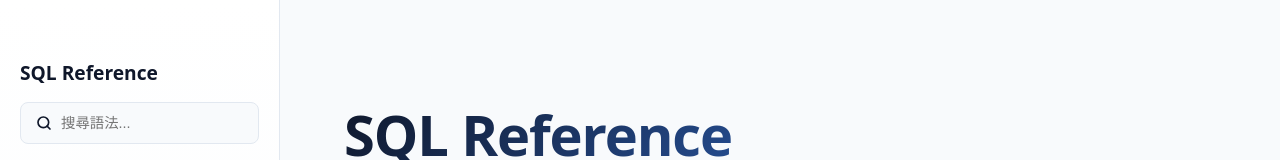
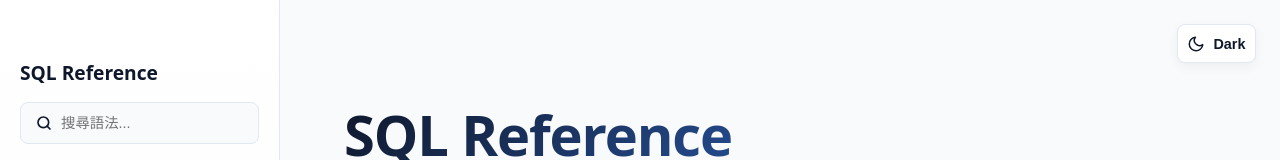
Before and after one commit to moonyoulove/sql_grammar, a Next.js app: page / in a window 1280 px wide. Shown: the top 160 px of the page. Built offline with nearby package versions, Linux system fonts and the light colour scheme; a small style sheet from the web is missing.

Commit message:
feat: add manual dark/light mode toggle with system preference fallback

```diff
--- a/app/globals.css
+++ b/app/globals.css
@@ -17,7 +17,7 @@
 }
 
 @media (prefers-color-scheme: dark) {
-  :root {
+  body:not([data-theme='light']) {
     --background: #020617;
     --foreground: #f8fafc;
     --card-bg: #0f172a;
@@ -34,6 +34,24 @@
     --radius-md: 8px;
     --radius-sm: 6px;
   }
+}
+
+body[data-theme='dark'] {
+  --background: #020617;
+  --foreground: #f8fafc;
+  --card-bg: #0f172a;
+  --card-border: #1e293b;
+  --text-muted: #94a3b8;
+  --diagram-bg: #020617;
+  --example-bg: #0f172a;
+  --sidebar-bg: linear-gradient(180deg, #0f172a 0%, #020617 100%);
+  --accent: #60a5fa;
+  --accent-hover: #3b82f6;
+  --railroad-text: #f8fafc;
+  --railroad-path: #94a3b8;
+  --radius-lg: 12px;
+  --radius-md: 8px;
+  --radius-sm: 6px;
 }
 
 html,
@@ -153,8 +171,33 @@ body {
   margin: 0;
 }
 
-.toc-item {
-  margin-bottom: 0.25rem;
+.theme-toggle {
+  position: absolute;
+  top: 1.5rem;
+  right: 1.5rem;
+  z-index: 1000;
+}
+
+.theme-btn {
+  background: var(--card-bg);
+  border: 1px solid var(--card-border);
+  color: var(--foreground);
+  padding: 0.6rem;
+  border-radius: var(--radius-md);
+  cursor: pointer;
+  display: flex;
+  align-items: center;
+  gap: 0.5rem;
+  font-size: 0.9rem;
+  font-weight: 600;
+  box-shadow: 0 4px 12px rgba(0, 0, 0, 0.05);
+  transition: all 0.2s ease;
+}
+
+.theme-btn:hover {
+  border-color: var(--accent);
+  color: var(--accent);
+  transform: translateY(-2px);
 }
 
 .toc-link {
--- a/app/page.jsx
+++ b/app/page.jsx
@@ -118,6 +118,24 @@ function GrammarItem({ topic, syntax, description, example }) {
 export default function Page() {
     const [searchQuery, setSearchQuery] = useState("");
     const [showScrollTop, setShowScrollTop] = useState(false);
+    const [theme, setTheme] = useState("light");
+
+    // Initialize theme based on system preference
+    useEffect(() => {
+        const isDark = window.matchMedia("(prefers-color-scheme: dark)").matches;
+        setTheme(isDark ? "dark" : "light");
+    }, []);
+
+    // Apply theme to body attribute
+    useEffect(() => {
+        if (theme === "dark") {
+            document.body.setAttribute("data-theme", "dark");
+        } else {
+            document.body.setAttribute("data-theme", "light");
+        }
+    }, [theme]);
+
+    const toggleTheme = () => setTheme(prev => prev === "dark" ? "light" : "dark");
 
     useEffect(() => {
         const handleScroll = () => {
@@ -167,6 +185,38 @@ export default function Page() {
 
     return (
         <div className="app-container">
+            <div className="theme-toggle">
+                <button
+                    className="theme-btn"
+                    onClick={toggleTheme}
+                    title={theme === "dark" ? "切換至淺色" : "切換至深色"}
+                >
+                    {theme === "dark" ? (
+                        <>
+                            <svg width="18" height="18" viewBox="0 0 24 24" fill="none" stroke="currentColor" strokeWidth="2" strokeLinecap="round" strokeLinejoin="round">
+                                <circle cx="12" cy="12" r="5"></circle>
+                                <line x1="12" y1="1" x2="12" y2="3"></line>
+                                <line x1="12" y1="21" x2="12" y2="23"></line>
+                                <line x1="4.22" y1="4.22" x2="5.64" y2="5.64"></line>
+                                <line x1="18.36" y1="18.36" x2="19.78" y2="19.78"></line>
+                                <line x1="1" y1="12" x2="3" y2="12"></line>
+                                <line x1="21" y1="12" x2="23" y2="12"></line>
+                                <line x1="4.22" y1="19.78" x2="5.64" y2="18.36"></line>
+                                <line x1="18.36" y1="5.64" x2="19.78" y2="4.22"></line>
+                            </svg>
+                            Light
+                        </>
+                    ) : (
+                        <>
+                            <svg width="18" height="18" viewBox="0 0 24 24" fill="none" stroke="currentColor" strokeWidth="2" strokeLinecap="round" strokeLinejoin="round">
+                                <path d="M21 12.79A9 9 0 1 1 11.21 3 7 7 0 0 0 21 12.79z"></path>
+                            </svg>
+                            Dark
+                        </>
+                    )}
+                </button>
+            </div>
+
             <aside className="sidebar">
                 <h3
                     className="sidebar-title"
```
